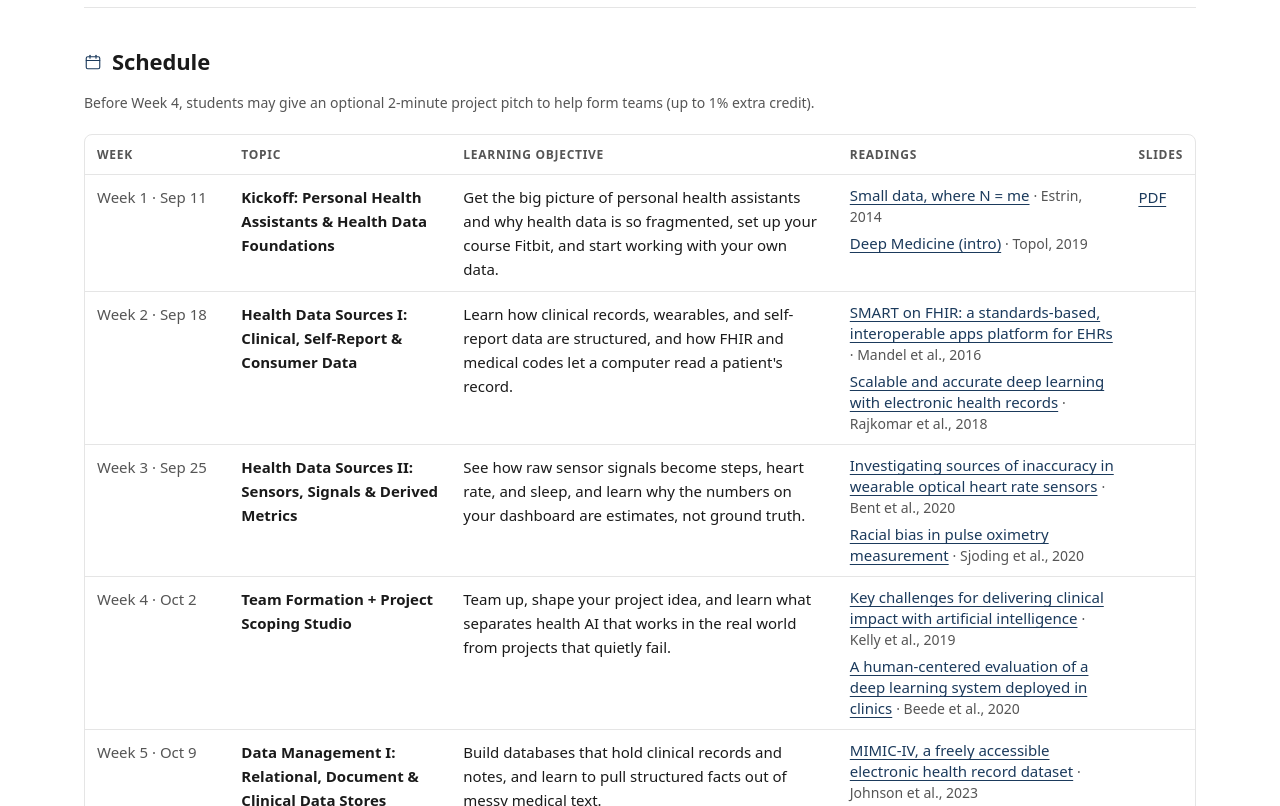
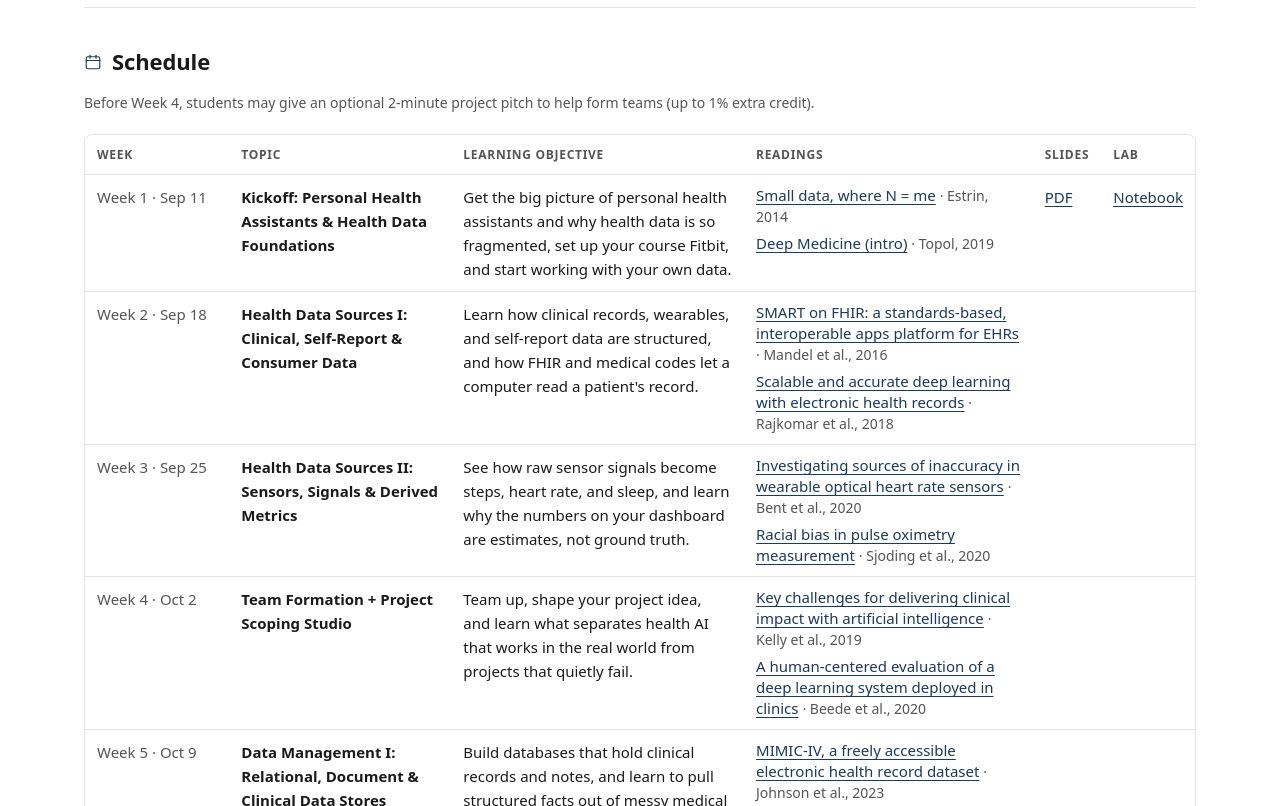
Before and after one commit to personal-health-agent/personal-health-agent.github.io, an Astro site: page / in a window 1280 px wide. Shown: the part 1280-2086 px from the top of the page. Built offline with nearby package versions, Linux system fonts and the light colour scheme; Astro itself is replaced by a stand-in of ours.

Commit message:
add ipynb link

```diff
--- a/src/content/config.ts
+++ b/src/content/config.ts
@@ -141,6 +141,7 @@ const weeks = defineCollection({
     objective: z.string().default(''),
     assessment: z.string().optional(),
     slidesUrl: z.string().optional(),
+    labUrl: z.string().optional(),
     readings: z.array(reading).default([]),
     isBreak: z.boolean().default(false),
     status: z.enum(['planned', 'draft', 'published']).default('planned'),
--- a/src/content/weeks/01-kickoff.md
+++ b/src/content/weeks/01-kickoff.md
@@ -4,6 +4,7 @@ date: "Sep 11"
 title: "Kickoff: Personal Health Assistants & Health Data Foundations"
 objective: "Get the big picture of personal health assistants and why health data is so fragmented, set up your course Fitbit, and start working with your own data."
 slidesUrl: "https://github.com/personal-health-agent/binf4070-2026/blob/main/week-01/slides-01.pdf"
+labUrl: "https://github.com/personal-health-agent/binf4070-2026/blob/main/week-01/lab-01.ipynb"
 readings:
   - { title: "Small data, where N = me", authors: "Estrin", venue: "CACM", year: 2014, link: "https://cacm.acm.org/opinion/small-data-where-n-me/" }
   - { title: "Deep Medicine (intro)", authors: "Topol", venue: "Basic Books", year: 2019, type: "book", link: "https://courseworks2.columbia.edu/courses/251854/files/folder/Reading%20Materials?preview=27952908" }
--- a/src/pages/index.astro
+++ b/src/pages/index.astro
@@ -159,6 +159,7 @@ const tas = [
               <th class="col-obj">Learning objective</th>
               <th class="col-read">Readings</th>
               <th class="col-slides">Slides</th>
+              <th class="col-lab">Lab</th>
             </tr>
           </thead>
           <tbody>
@@ -166,7 +167,7 @@ const tas = [
               w.data.isBreak ? (
                 <tr class="break-row">
                   <td class="col-week">Week {w.data.week} · {w.data.date}</td>
-                  <td colspan="4">{w.data.title}</td>
+                  <td colspan="5">{w.data.title}</td>
                 </tr>
               ) : (
                 <tr>
@@ -204,6 +205,18 @@ const tas = [
                         aria-label={`Week ${w.data.week} slides (PDF)`}
                       >
                         PDF
+                      </a>
+                    )}
+                  </td>
+                  <td class="col-lab">
+                    {w.data.labUrl && (
+                      <a
+                        href={w.data.labUrl}
+                        target="_blank"
+                        rel="noopener noreferrer"
+                        aria-label={`Week ${w.data.week} lab notebook (GitHub)`}
+                      >
+                        Notebook
                       </a>
                     )}
                   </td>
@@ -505,6 +518,7 @@ const tas = [
   .schedule-table .col-obj   { color: var(--text); }
   .schedule-table .col-read  { width: 26%; }
   .schedule-table .col-slides { width: 8ch; color: var(--text-subtle); }
+  .schedule-table .col-lab { width: 10ch; color: var(--text-subtle); }
   .schedule-table .assessment { margin-top: 0.375rem; color: var(--link); font-weight: 600; }
   .schedule-table .reading { margin-bottom: 0.375rem; line-height: 1.4; }
   .schedule-table .reading:last-child { margin-bottom: 0; }
```
